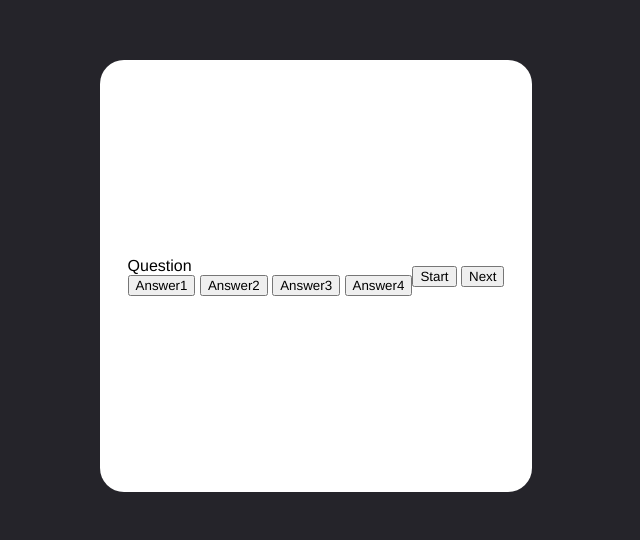
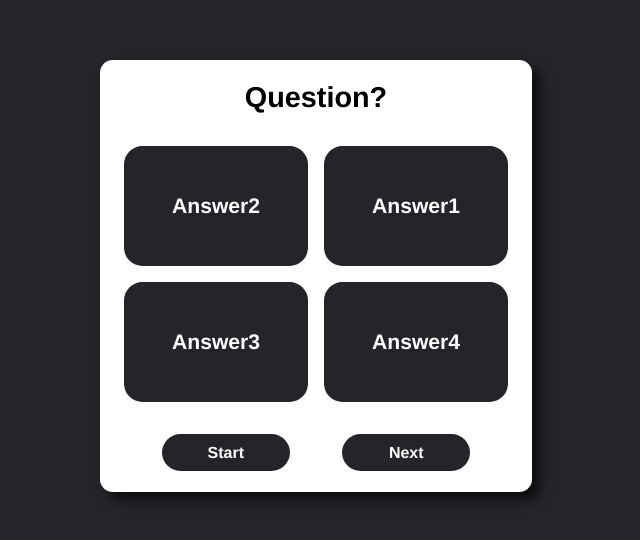
Before and after one commit to kgaolodevs/Quiz_App, a plain HTML site: page index.html in a window 1280 px wide. Shown: the part 124-664 px from the top of the page, without its empty margins (324-964 px from the left). Drawn offline with Linux system fonts and the light colour scheme.

Commit message:
Completed main card styling

```diff
--- a/index.html
+++ b/index.html
@@ -11,17 +11,31 @@
   <body>
     <section class="container">
       <div class="container__questions hide">
-        <div class="container__questions--question">Question</div>
+        <div class="container__questions--question">Question?</div>
         <div class="container__answers">
-          <button class="container__answers--btn">Answer1</button>
-          <button class="container__answers--btn">Answer2</button>
-          <button class="container__answers--btn">Answer3</button>
-          <button class="container__answers--btn">Answer4</button>
+          <button class="container__btn container__answers--btn btn">
+            Answer2
+          </button>
+          <button class="container__btn container__answers--btn btn">
+            Answer1
+          </button>
+          <button class="container__btn container__answers--btn btn">
+            Answer3
+          </button>
+          <button class="container__btn container__answers--btn btn">
+            Answer4
+          </button>
         </div>
       </div>
       <div class="container__controls">
-        <button class="container__btn container__btn--start">Start</button>
-        <button class="container__btn container__btn--next hide">Next</button>
+        <button class="container__controls--btn container__controls--start btn">
+          Start
+        </button>
+        <button
+          class="container__controls--btn container__controls--next hide btn"
+        >
+          Next
+        </button>
       </div>
     </section>
   </body>
--- a/style.scss
+++ b/style.scss
@@ -2,13 +2,15 @@
 *::before,
 *::after {
   box-sizing: border-box;
-  font-family: "Franklin Gothic Medium", "Arial Narrow", Arial, sans-serif;
+  font-family: "Helvetica", "Arial Narrow", Arial, sans-serif;
 }
 
 :root {
   --hue-neutral: #25242a;
+  --hue-neutral--light: #25242af3;
   --hue-wrong: #9e0c0c;
   --hue-correct: #1b8b3d;
+  --hue-font: #ffffff;
 }
 
 body {
@@ -33,9 +35,72 @@ body {
 .container {
   height: 27rem;
   width: 27rem;
-  background-color: #fff;
-  border-radius: 1.5rem;
+  background-color: var(--hue-font);
+  border-radius: 0.8rem;
   display: flex;
+  flex-direction: column;
   justify-content: center;
   align-items: center;
+  box-shadow: 0.5rem 0.5rem 0.7rem rgba(0, 0, 0, 0.63);
+  font-weight: bold;
+
+  &__questions {
+    display: flex;
+    flex-direction: column;
+    align-items: center;
+
+    &--question {
+      margin-bottom: 1.5rem;
+      font-size: 1.8rem;
+    }
+  }
+
+  &__answers {
+    margin-bottom: 1.5rem;
+    display: flex;
+    flex-wrap: wrap;
+    justify-content: center;
+
+    &--btn {
+      padding: 3rem;
+      margin: 0.5rem;
+      font-weight: bold;
+      font-size: 1.32rem;
+      border-radius: 1.15rem;
+    }
+  }
+
+  &__controls {
+    &--btn {
+      padding: 0.6rem 1rem;
+      margin: 0 1.5rem;
+      width: 8rem;
+      border-radius: 50rem;
+      font-weight: bold;
+      font-size: 1rem;
+    }
+  }
+
+  .btn {
+    border: none;
+    transition: all 0.2s ease;
+    background-color: var(--hue-neutral);
+    color: var(--hue-font);
+
+    &:hover {
+      cursor: pointer;
+      transform: scale(1.02);
+      box-shadow: 0.1rem 0.1rem 0.3rem var(--hue-neutral);
+      background-color: var(--hue-neutral--light);
+    }
+
+    &:active {
+      box-shadow: none;
+      background-color: var(--hue-neutral);
+    }
+
+    &:focus {
+      outline: none;
+    }
+  }
 }
```
Also changed, not shown: style.css, 1 other file.
